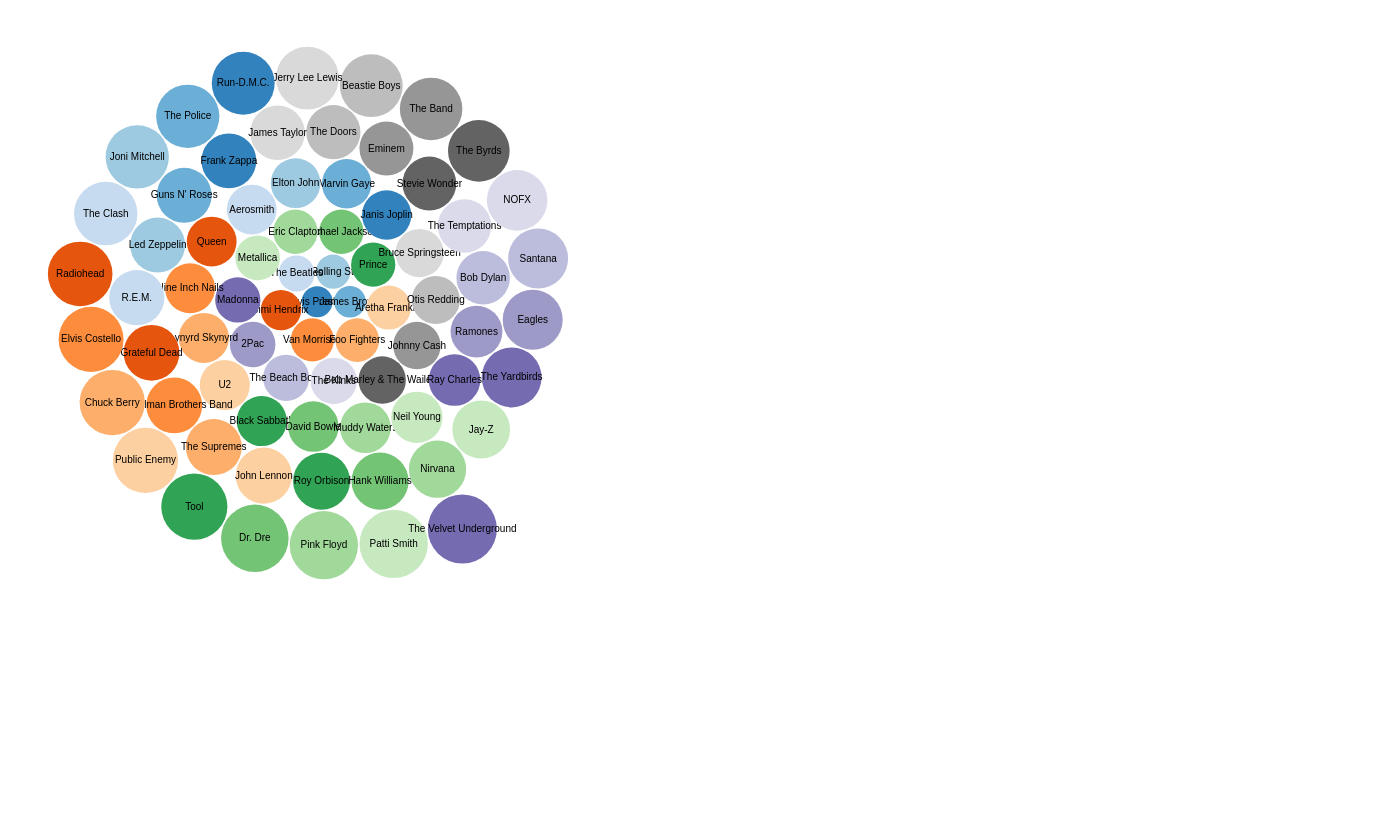
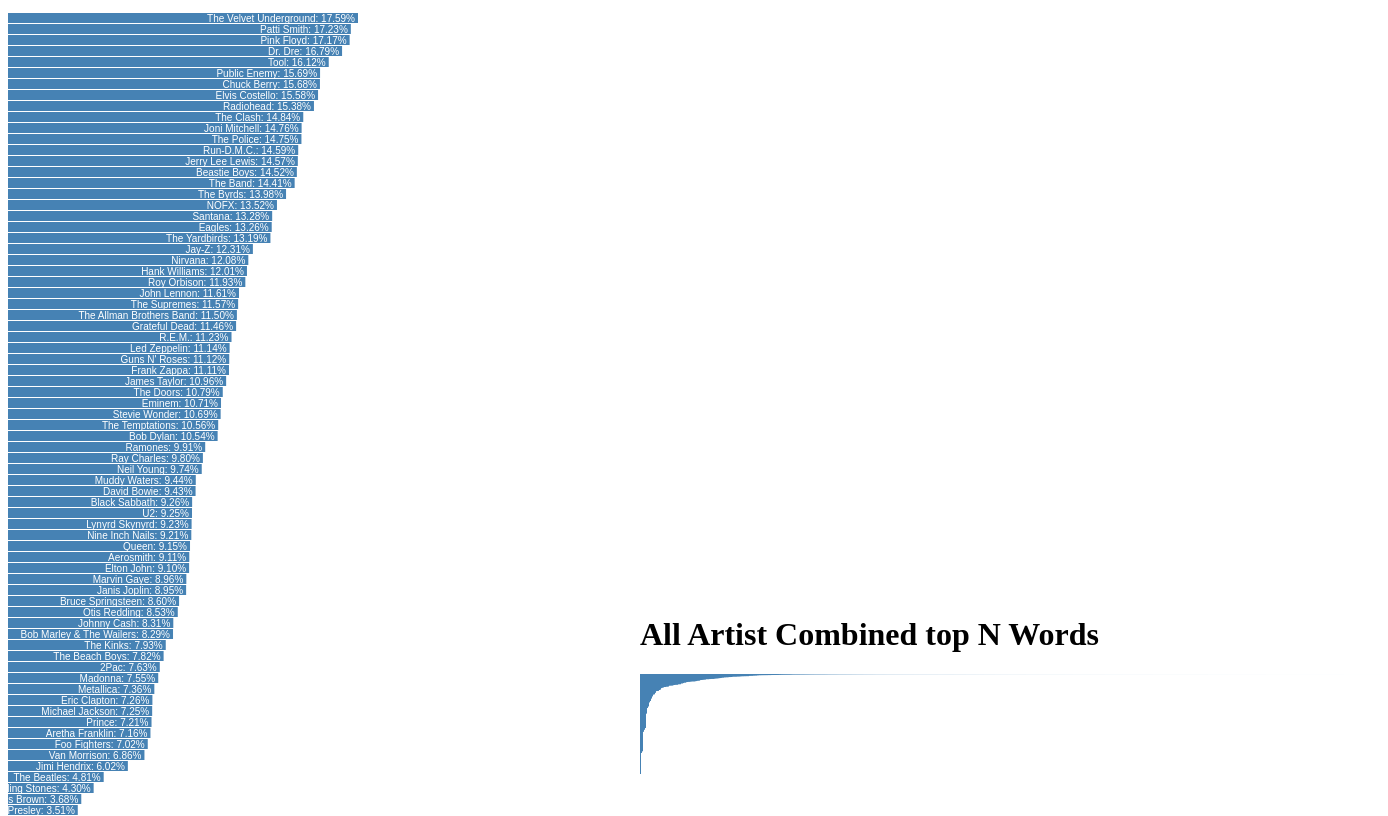
Before and after one commit to notrom/museAck, a plain HTML site: page pages/artistRatiosDrill.html in a window 1280 px wide. Shown: the part 109-925 px from the top of the page, 1388 px wide, since content can reach past the window. Before the commit the page ends 800 px from the top, so only its background shows below. Drawn offline with nearby package versions, Linux system fonts and the light colour scheme.

Commit message:
Modified proportions to bar, added all words display prototype

```diff
--- a/pages/artistRatiosDrill.html
+++ b/pages/artistRatiosDrill.html
@@ -10,15 +10,30 @@
   font: 10px sans-serif;
 }
 
+.chart rect {
+  fill: steelblue;
+}
+
+.chart text {
+  fill: white;
+  font: 10px sans-serif;
+  text-anchor: end;
+}
+
 </style>
 <body>
 	<div id="topBubble" style="width: 50%; float: left;">
 		<h1>Artists Proportion Of Unique Words</h1>
 		<p>Click an Artist</p>
 	</div>
-	<div id="bottomBubble" style="margin-left: 50%;">
-		<h1 id="selectArtistTitle">Top N Words For Selected Artist</h1>
-		<p>N = <input id="nWords" type="text" value="10" size="4"></input>(max 100)</p>
+	<div style="margin-left: 50%;">
+		<div id="bottomBubble">
+			<h1 id="selectArtistTitle">Top N Words For Selected Artist</h1>
+			<p>N = <input id="nWords" type="text" value="10" size="4"></input>(max 100)</p>
+		</div>
+		<div id="allTopWords">
+			<h1>All Artist Combined top N Words</h1>
+		</div>
 	</div>
 
 
@@ -28,43 +43,45 @@
 	<script>
 	///////////////////////////////////////////////////////////////////////////
 	var selectedArtistName = "NOFX";
-	var diameter = 600,
+	var diameter = 350,
+		width = diameter,
+		barHeight = 11,
 		format = d3.format(",d"),
 		color = d3.scale.category20c();
 
-	var bubble = d3.layout.pack()
-		.sort(function(a, b) { return a.totalWordCount > b.totalWordCount; } )
-		.size([diameter, diameter])
-		.padding(1.5);
+	var x = d3.scale.linear()
+		.range([0, width]);
 
-	var svg = d3.select("#topBubble").append("svg")
-		.attr("width", diameter)
-		.attr("height", diameter)
-		.attr("class", "bubble");
+	var chart = d3.select("#topBubble").append("svg")
+		.attr("width", width)
+		.attr("class", "chart");;
 
 	var artistStats = artistStats(ratios);
 
-	var node = svg.selectAll(".node")
-		.data(bubble.nodes(artistStats)
-		.filter(function(d) { return !d.children; }))
+	x.domain([0, d3.max(artistStats, function(d) { return d.value; })]);
+
+	chart.attr("height", barHeight * artistStats.length);
+
+	var bar = chart.selectAll("g")
+		.data(artistStats)
 		.enter().append("g")
-		.attr("class", "node")
-		.attr("transform", function(d) { return "translate(" + d.x + "," + d.y + ")"; });
+		.attr("transform", function(d, i) { return "translate(0," + i * barHeight + ")"; });
 
-	node.append("title")
-		.text(function(d) { return d._id + ": " + d.ratio; });
-
-	node.append("circle")
-		.attr("r", function(d) { return d.r; })
-		.style("fill", function(d) { return color(d._id); })
+	bar.append("rect")
+		.attr("width", function(d) { return x(d.value); })
+		.attr("height", barHeight - 1)
 		.on("click", function(d) {
 						selectedArtistName = d.artistName;
 						updateTopWordsArtist();});
 
-	node.append("text")
-		.attr("dy", ".3em")
-		.style("text-anchor", "middle")
-		.text(function(d) { return d.artistName; });
+	bar.append("text")
+		.attr("x", function(d) { return x(d.value) - 3; })
+		.attr("y", barHeight / 2)
+		.attr("dy", ".35em")
+		.text(function(d) { return d.artistName + ": " + (d.value*100).toFixed(2) + "%"; })
+		.on("click", function(d) {
+						selectedArtistName = d.artistName;
+						updateTopWordsArtist();});
 
 	// Returns a flattened hierarchy containing all leaf nodes under the root.
 	function artistStats(root) {
@@ -77,8 +94,10 @@
 							uniqueWordCount: root[i].value.uniqueWordCount,
 							totalWordCount: root[i].value.totalWordCount,
 							value: root[i].value.ratio});
+							//value: 50});
 		}
-		return {children: classes};
+		classes.sort(function(a, b) { return b["ratio"] - a["ratio"]; });
+		return classes;
 	}
 
 	d3.select(self.frameElement).style("height", diameter + "px");
@@ -197,24 +216,62 @@
 	}
 	///////////////////////////////////////////////////////////////////////////
 	</script>
+	<!-- get the big data file here -->
+	<script src="top100Words.js"></script>
+	<script>
+	var allArtistsTopWords = allTopWordCounts(top100Words);
 
-	<script>
+	var barWidth = 1,
+		height3 = 100;
+		width3 = diameter2;
+		//format = d3.format(",d"),
+		//color = d3.scale.category20c();
+
+	var x3 = d3.scale.linear()
+		.range([0, height3]);
+
+	var chart3 = d3.select("#allTopWords").append("svg")
+		.attr("width", barWidth * allArtistsTopWords.length)
+		.attr("class", "chart");;
+
+	x3.domain([0, d3.max(allArtistsTopWords, function(d) { return d.value; })]);
+
+	chart3.attr("height", height3);
+
+	var bar3 = chart3.selectAll("g")
+		.data(allArtistsTopWords)
+		.enter().append("g")
+		.attr("transform", function(d, i) { return "translate(" + i * barWidth + ", 0)"; });
+
+	bar3.append("rect")
+		.attr("width", barWidth)
+		.attr("height", function(d) { return x3(d.value); });
+
+	bar3.append("title")
+		.text(function(d) { return d.word + ": " + d.count; });
+
 	function allTopWordCounts(artistsWords) {
 		var allWords = [];
 		var idx = {};
+		// for each artist
 		for (var i = 0; i < artistsWords.length; i++) {
-			var artistTopWords = root[i].topWords;
-			for (var j = 0; j < artistTopWords.length && j < nWords; j++) {
-
-				topWords.push({ word: artistTopWords[j].word,
-								count: artistTopWords[j].count,
-								value: artistTopWords[j].count });
+			var artistTopWords = artistsWords[i].topWords;
+			// for each word for that artist
+			for (var j = 0; j < artistTopWords.length; j++) {
+				if (idx.hasOwnProperty(artistTopWords[j].word)) {
+					allWords[idx[artistTopWords[j].word]].count += artistTopWords[j].count;
+					allWords[idx[artistTopWords[j].word]].value += artistTopWords[j].count;
+				} else {
+					idx[artistTopWords[j].word] = allWords.length;
+					allWords.push({ word: artistTopWords[j].word,
+									count: artistTopWords[j].count,
+									value: artistTopWords[j].count });
+				}
 			}
 		}
+		return allWords.sort(function (a, b) {return b.count - a.count;});
 	}
 	</script>
 
-	<script src="top100Words.js"></script>
-
 </body>
 </html>
```
